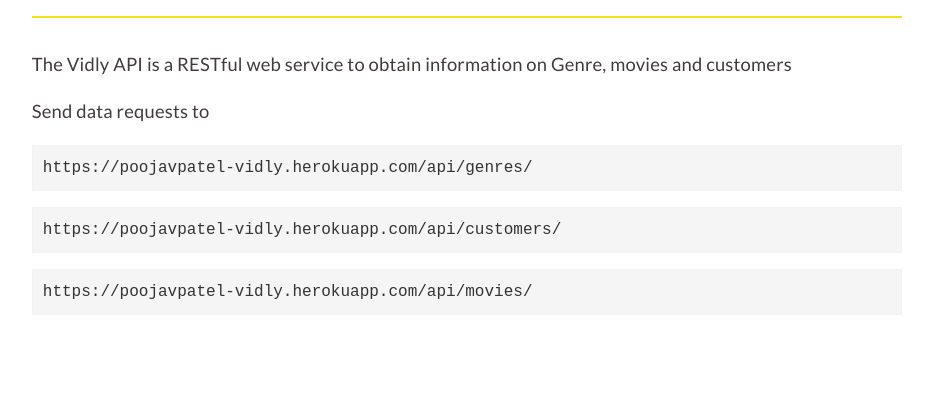
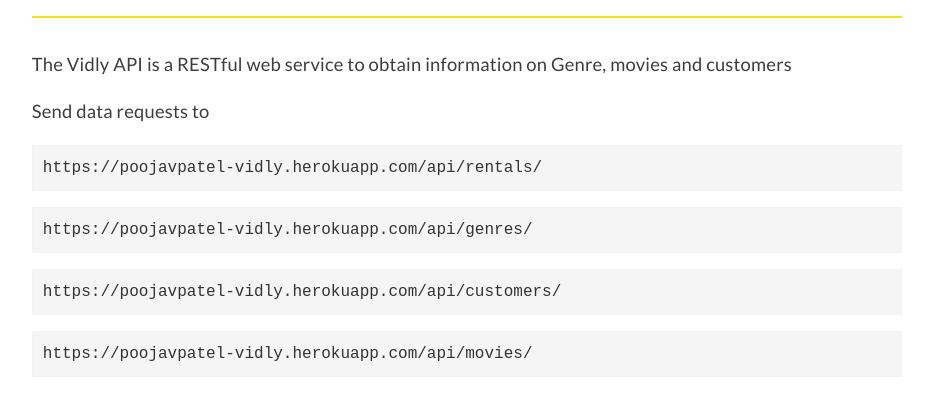
Before and after one commit to Poojavpatel/vidly, a website: page static/index.html in a window 1280 px wide. Shown: the part 193-608 px from the top of the page, without its empty margins (173-1106 px from the left). Drawn offline with Linux system fonts and the light colour scheme.

Commit message:
changes in html and readme

```diff
--- a/static/index.html
+++ b/static/index.html
@@ -16,6 +16,7 @@
         <div class="line"></div>
         <p>The Vidly API is a RESTful web service to obtain information on Genre, movies and customers</p>
         <p>Send data requests to</p>
+        <pre>https://poojavpatel-vidly.herokuapp.com/api/rentals/</pre>
         <pre>https://poojavpatel-vidly.herokuapp.com/api/genres/</pre>
         <pre>https://poojavpatel-vidly.herokuapp.com/api/customers/</pre>
         <pre>https://poojavpatel-vidly.herokuapp.com/api/movies/</pre>
```
Also changed, not shown: README.md.
